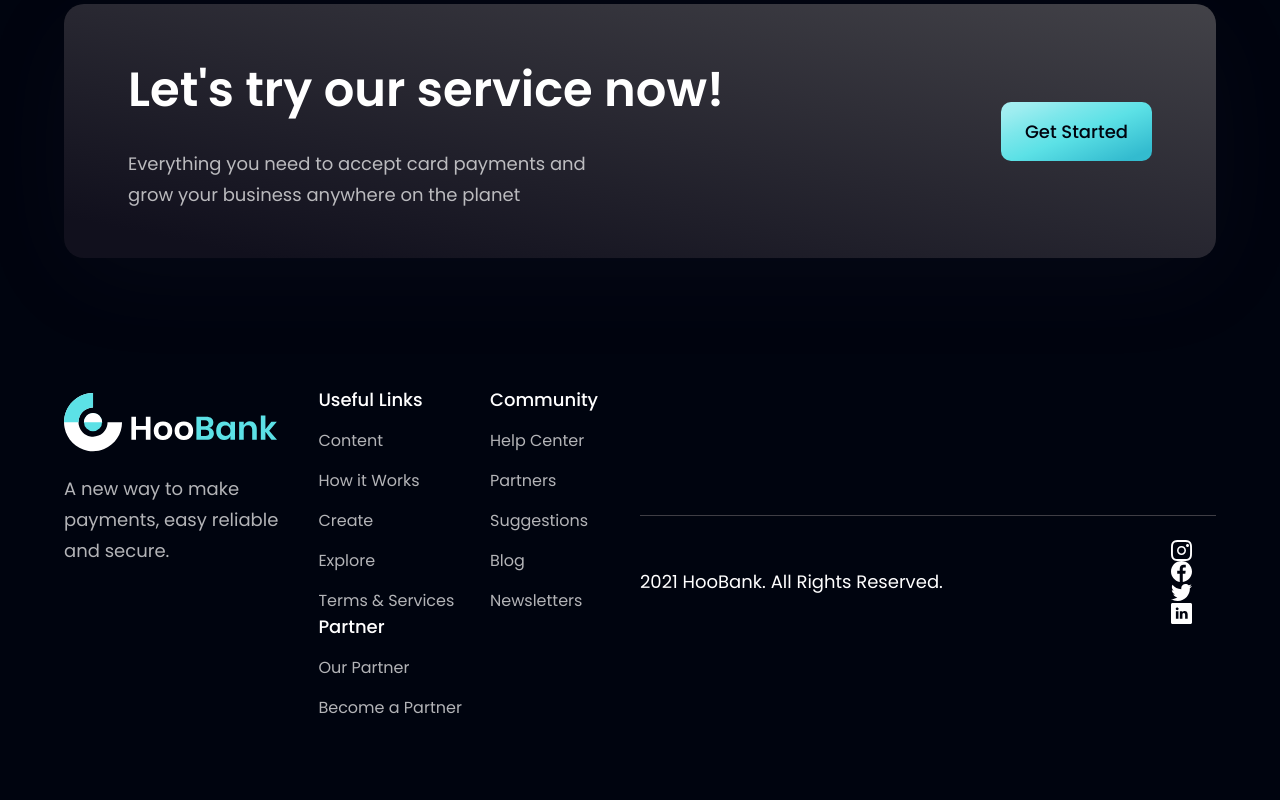
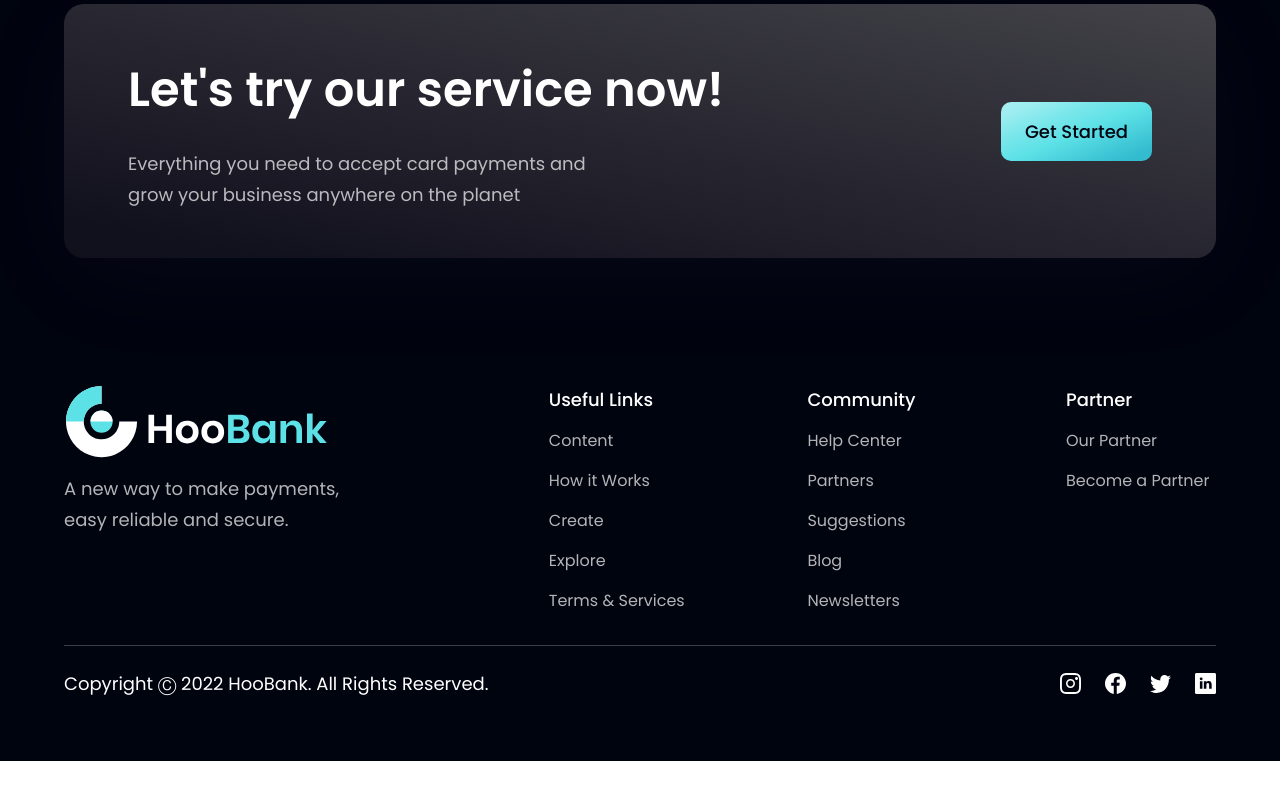
Before and after one commit to Saworieza/bank_modern_app, a React (Vite) app: page / in a window 1280 px wide. Shown: the part 4111-4911 px from the top of the page. After the commit the page ends 4872 px from the top, so only its background shows below. Built offline with nearby package versions, Linux system fonts and the light colour scheme.

Commit message:
cleared the footer errors

```diff
--- a/src/components/Footer.jsx
+++ b/src/components/Footer.jsx
@@ -3,10 +3,10 @@ import {logo} from '../assets';
 import {footerLinks, socialMedia} from '../constants';
 
 const Footer = () => (
-  <section id='' className={`${styles.flexCenter} ${styles.paddingY} flexx-full`}>
+  <section id='' className={`${styles.flexCenter} ${styles.paddingY} flex-col`}>
     <div className={`${styles.flexStart} md:flex-row flex-col mb-8 w-full`}>
       <div className='flex-1 flex flex-col justify-start mr-10'>
-        <img src={logo} alt='logo' className='w-[260px] h-[72px] object-contain' />
+        <img src={logo} alt='logo' className='w-[266px] h-[72px] object-contain' />
         <p className={`${styles.paragraph} mt-4 max-w-[310px]`}>A new way to make payments, easy reliable and secure.</p>
       </div>
 
@@ -28,22 +28,26 @@ const Footer = () => (
       </div>
     </div>
 
-    <div className='w-full flex  justify-between items-center md:flex-row flex-col pt-6 border-t-[1px] border-t-[#3f3e45]'>
-      <p className='font-poppins font-normal text-center text-[18px] leading-[27px] text-white'>
-        2021 HooBank. All Rights Reserved.
+    <div className="w-full flex justify-between items-center md:flex-row flex-col pt-6 border-t-[1px] border-t-[#3F3E45]">
+      <p className="font-poppins font-normal text-center text-[18px] leading-[27px] text-white">
+        Copyright Ⓒ 2022 HooBank. All Rights Reserved.
       </p>
-      <div clasName='flex flex-row md:mt-0 mt-6'>
-        {socialMedia.map((social, index)=>(
+
+      <div className="flex flex-row md:mt-0 mt-6">
+        {socialMedia.map((social, index) => (
           <img
             key={social.id}
             src={social.icon}
             alt={social.id}
-            className={`w-[21px] h-[21px] object-contain cursor-pointer ${index !== socialMedia.length -1 ? 'mr-6' : 'mr-0'}`}
+            className={`w-[21px] h-[21px] object-contain cursor-pointer ${
+              index !== socialMedia.length - 1 ? "mr-6" : "mr-0"
+            }`}
+            onClick={() => window.open(social.link)}
           />
         ))}
       </div>
     </div>
   </section>
-)
+);
 
 export default Footer
```
